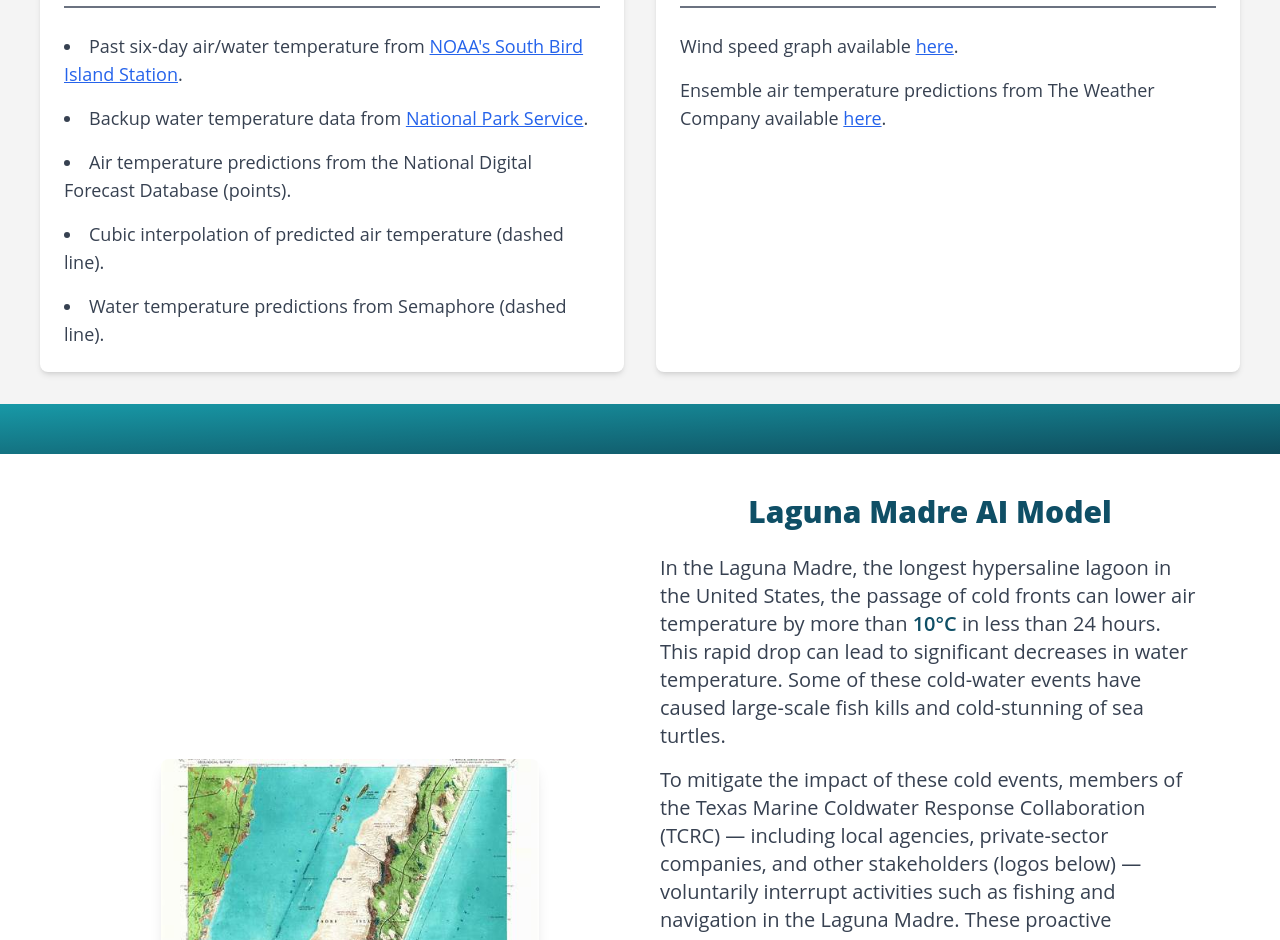
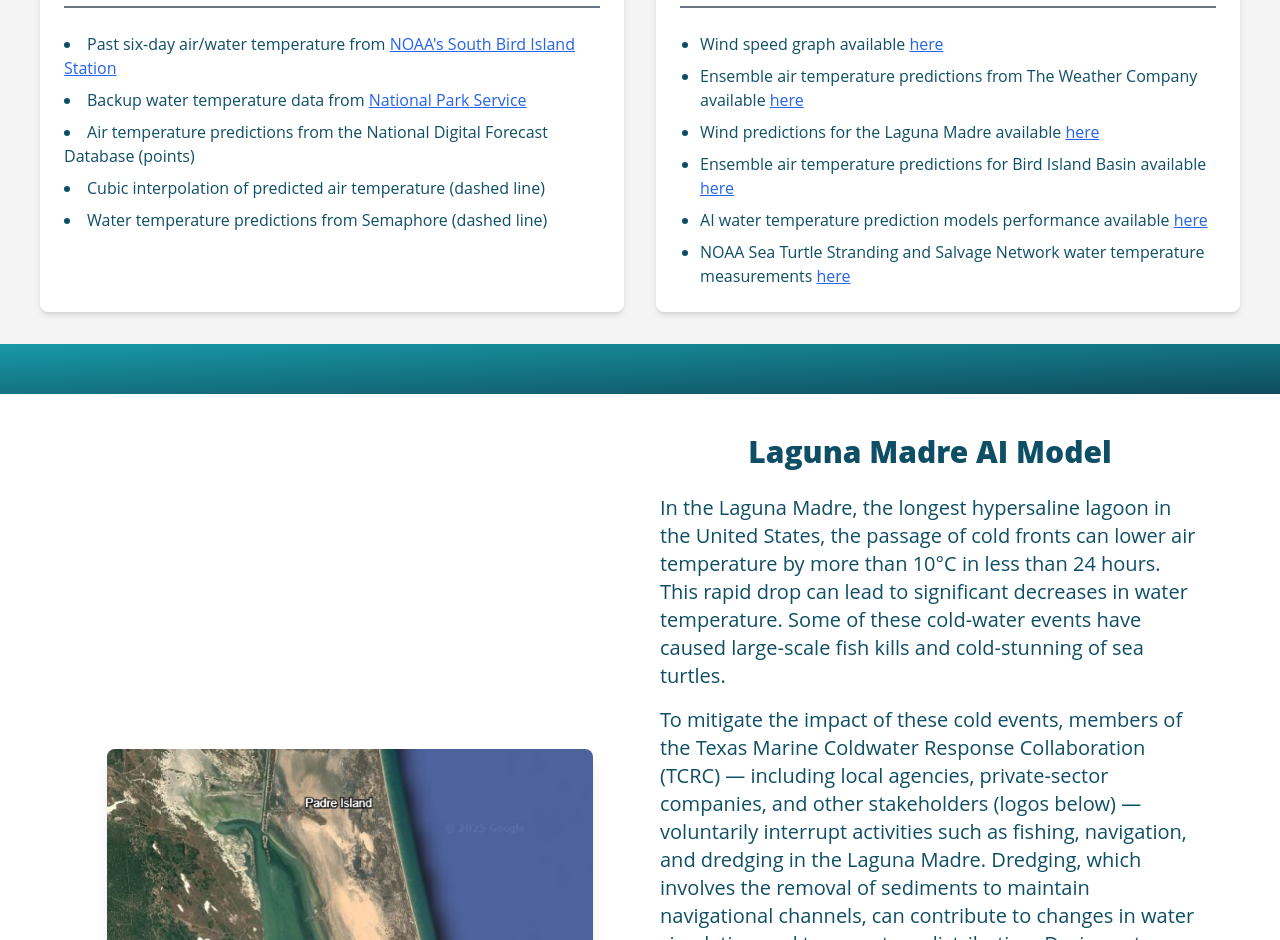
Before and after one commit to conrad-blucher-institute/Flare, a Vue app in the folder vue-ui/: page /south-bird-island in a window 1280 px wide. Shown: the part 1860-2800 px from the top of the page. Built offline with nearby package versions, Linux system fonts and the light colour scheme; no server answers.

Commit message:
Visual Improvements: Map, citation, updated information, updated logos

```diff
--- a/vue-ui/src/views/SouthBirdIslandChartView.vue
+++ b/vue-ui/src/views/SouthBirdIslandChartView.vue
@@ -18,7 +18,6 @@ import { ref, onMounted, onUnmounted } from "vue";
 
 const isSmallScreen = window.innerWidth <= 600;
 const csvURL = ref(`${window.location.origin}/flare/csv-data/Laguna-Madre_Water-Level_Air-Temperature_120hrs.csv`);
-
 
 // Add reactive state for dropdown visibility
 const isExportMenuVisible = ref(false);
@@ -618,8 +617,8 @@ onUnmounted(() => {
         class="w-full h-full object-crop flex opacity-30"
       />
       <!-- Text content overlay -->
-      <div class="absolute  inset-0 flex items-center justify-end pr-10">
-        <h1 class=" w-[150px] lg:w-[550px] text-lg lg:pt-10 md:text-3xl lg:text-5xl font-bold text-center ">
+      <div class="absolute  inset-0 flex items-center justify-center">
+        <h1 class=" max-w-[1500px] text-lg md:text-3xl lg:text-5xl font-bold text-center pr-5 pl-5">
           Water and Air Temperature Trends and Forecasts for the Texas Upper Laguna Madre
         </h1>
       </div>
@@ -659,19 +658,19 @@ onUnmounted(() => {
     <h2 class="text-lg text-xl  lg:text-3xl font-semibold text-center text-dark-text border-b-2 border-gray-500 pb-2 mb-3 lg:pb-4 lg:mb-6">
       How to Use the Interactive Chart
     </h2>
-    <ul class="pt-5 space-y-4 list-none text-md lg:text-lg">
-      <h3 class="text-dark-text text-lg lg:text-xl font-bold text-center">See Temperature Details:</h3>
+    <ul class="pt-5 space-y-4 list-none text-md lg:text-lg text-dark-text">
+      <h3 class="text-lg lg:text-xl font-bold text-center">See Temperature Details:</h3>
       <li class="flex items-start space-x-2">
         <span class="text-blue-secondary">📊</span>
         <p>Move your mouse pointer over any dot or line on the chart to display the exact temperature value and the corresponding date or time.</p>
       </li>
-      <h3 class="text-dark-text text-lg lg:text-xl font-bold text-center">Reset the View:</h3>
+      <h3 class="text-lg lg:text-xl font-bold text-center">Reset the View:</h3>
       <li class="flex items-start space-x-2">
         <span class="text-blue-secondary">🔄</span>
         <p>If you zoom in and want to go back to the original chart view, click the Reset View button in the top-right corner.
           Show or Hide Chart Lines</p>
       </li>
-      <h3 class="text-dark-text text-lg lg:text-xl font-bold text-center">Show or Hide Chart Lines:</h3>
+      <h3 class="text-lg lg:text-xl font-bold text-center">Show or Hide Chart Lines:</h3>
       <li class="flex items-start space-x-2">
         <span class="text-blue-secondary">👆</span>
         <p>Click on a label in the legend below the chart to turn a specific data series line or category on or off</p>
@@ -689,39 +688,64 @@ onUnmounted(() => {
       <h3 class="text-xl lg:text-2xl font-extrabold text-center lg:text-left text-dark-text border-b-2 border-gray-500 pb-2 mb-3 lg:pb-4 lg:mb-6">
         Data on this Graph:
       </h3>
-      <ul class="list-disc list-inside space-y-4 text-base md:text-lg text-gray-700">
+      <ul class="list-disc list-inside space-y-2 text-md lg:text-l text-dark-text">
         <li>
           Past six-day air/water temperature from
           <a href="https://tidesandcurrents.noaa.gov/stationhome.html?id=8776139"
-            class="underline text-blue-600 hover:text-blue-800" target="_blank">NOAA's South Bird Island Station</a>.
+            class="underline text-blue-600 hover:text-blue-800" target="_blank">NOAA's South Bird Island Station</a>
         </li>
         <li>
           Backup water temperature data from
           <a href="https://lighthouse.tamucc.edu/overview/171"
-            class="underline text-blue-600 hover:text-blue-800" target="_blank">National Park Service</a>.
+            class="underline text-blue-600 hover:text-blue-800" target="_blank">National Park Service</a>
         </li>
-        <li>Air temperature predictions from the National Digital Forecast Database (points).</li>
-        <li>Cubic interpolation of predicted air temperature (dashed line).</li>
-        <li>Water temperature predictions from Semaphore (dashed line).</li>
+        <li>Air temperature predictions from the National Digital Forecast Database (points)</li>
+        <li>Cubic interpolation of predicted air temperature (dashed line)</li>
+        <li>Water temperature predictions from Semaphore (dashed line)</li>
       </ul>
     </div>
 
     <!-- Right Column -->
     <div class="lg:col-span-1 bg-white p-6 rounded-lg shadow-md">
-      <h3 class=" text-xl lg:text-2xl font-extrabold  text-center lg:text-left text-dark-text border-b-2 border-gray-500 pb-2 mb-3 lg:pb-4 lg:mb-6">
+      <h3 class="text-xl lg:text-2xl font-extrabold text-center lg:text-left text-dark-text border-b-2 border-gray-500 pb-2 mb-3 lg:pb-4 lg:mb-6">
         Additional Information
       </h3>
-      <p class="text-base md:text-lg text-gray-700 mb-4">
-        Wind speed graph available
-        <a href="https://example.com/wind-speed" target="_blank"
-          class="underline text-blue-600 hover:text-blue-800">here</a>.
-      </p>
-      <p class="text-base md:text-lg text-gray-700">
-        Ensemble air temperature predictions from The Weather Company available
-        <a href="https://example.com/temperature-predictions" target="_blank"
-          class="underline text-blue-600 hover:text-blue-800">here</a>.
-      </p>
+      <ul class="list-disc space-y-2 pl-5 text-dark-text">
+        <li>
+          Wind speed graph available
+          <a href="https://cbigrid.tamucc.edu/tpw/graph-only-wind.html" target="_blank" class="underline text-blue-600 hover:text-blue-800">here</a>
+        </li>
+        <li>
+          Ensemble air temperature predictions from The Weather Company available
+          <a href="https://cbigrid.tamucc.edu/tpw/ibm-charts.html?location=sbirdisland" target="_blank" class="underline text-blue-600 hover:text-blue-800">here</a>
+        </li>
+        <li>
+          Wind predictions for the Laguna Madre available
+          <a href="https://cbigrid.tamucc.edu/tpw/graph-only-wind.html" target="_blank" class="underline text-blue-600 hover:text-blue-800">
+            here
+          </a>
+        </li>
+        <li>
+          Ensemble air temperature predictions for Bird Island Basin available
+          <a href="https://cbigrid.tamucc.edu/tpw/graph-only-wind.html" target="_blank" class="underline text-blue-600 hover:text-blue-800">
+            here
+          </a>
+        </li>
+        <li>
+          AI water temperature prediction models performance available
+          <a href="https://lighthouse.tamucc.edu/supertool.php?stnid=013&elev=mwl&mode=nnwtp" target="_blank" class="underline text-blue-600 hover:text-blue-800">
+            here
+          </a>
+        </li>
+        <li>
+          NOAA Sea Turtle Stranding and Salvage Network water temperature measurements
+          <a href="https://connect.fisheries.noaa.gov/content/c0773132-9590-4e21-bb42-676e2140fbaa/" target="_blank" class="underline text-blue-600 hover:text-blue-800">
+            here
+          </a>
+        </li>
+      </ul>
     </div>
+
 </section>
 
 <!-- Section Divider -->
@@ -730,31 +754,37 @@ onUnmounted(() => {
   <!-- About Section -->
   <section class="grid grid-cols-1 lg:grid-cols-2 bg-white py-10 px-6 md:px-20 gap-10 items-center">
       <!-- Image Section -->
-      <div class="flex justify-center">
-        <img
-          src="@/assets/images/SouthBirdIslandMap.jpg"
-          alt="Map of South Bird Island, Texas"
-          class="w-[70%] h-auto rounded-lg shadow-lg"
-        >
+      <div class="flex flex-col items-center">
+        <div class="flex justify-center">
+          <img
+            src="@/assets/images/LagunaMadreMap.png"
+            alt="Map of Laguna Madre, Texas"
+            class="w-[90%] h-auto rounded-lg shadow-lg"
+          >
+        </div>
+        <p class="text-xs text-center text-gray-600 mt-2">
+          Map imagery © 2024 Google Earth, Data © Google, Maxar Technologies, U.S. Geological Survey, USDA Farm Service Agency.
+        </p>
       </div>
+
 
       <!-- Text Content Section -->
       <div class="text-center lg:text-left">
         <h2 class="text-lg lg:text-3xl font-extrabold text-center text-dark-text mb-6">
           Laguna Madre AI Model
         </h2>
-        <p class="text-md lg:text-xl text-gray-700 mb-4">
+        <p class="text-md lg:text-xl text-dark-text mb-4">
           In the Laguna Madre, the longest hypersaline lagoon in the United States, the passage of cold fronts can lower air temperature by more than
-          <strong class="font-semibold text-dark-text">10°C</strong> in less than 24 hours. This rapid drop can lead to significant decreases in water temperature. Some of these cold-water events have caused large-scale fish kills and cold-stunning of sea turtles.
+          10°C in less than 24 hours. This rapid drop can lead to significant decreases in water temperature. Some of these cold-water events have caused large-scale fish kills and cold-stunning of sea turtles.
         </p>
-        <p class="text-md lg:text-xl text-gray-700 mb-4">
-          To mitigate the impact of these cold events, members of the Texas Marine Coldwater Response Collaboration (TCRC) — including local agencies, private-sector companies, and other stakeholders (logos below) — voluntarily interrupt activities such as fishing and navigation in the Laguna Madre. These proactive measures help protect marine life and mobilize resources during critical times.
+        <p class="text-md lg:text-xl text-dark-text mb-4">
+          To mitigate the impact of these cold events, members of the Texas Marine Coldwater Response Collaboration (TCRC) — including local agencies, private-sector companies, and other stakeholders (logos below) — voluntarily interrupt activities such as fishing, navigation, and dredging in the Laguna Madre. Dredging, which involves the removal of sediments to maintain navigational channels, can contribute to changes in water circulation and temperature distribution. During extreme cold events, suspending dredging operations helps minimize further disturbances to the ecosystem and allows marine life to seek refuge in deeper, more stable waters. These proactive measures help protect marine life and mobilize resources during critical times.
         </p>
-        <p class="text-md lg:text-xl text-gray-700 mb-4">
+        <p class="text-md lg:text-xl text-dark-text mb-4">
           Accurate temperature predictions are essential for managing these interruptions effectively. The live-updating graph above displays the latest air and water temperature measurements, along with predicted air and water temperatures for the Laguna Madre. Research and development of improved model predictions are ongoing for improved collaborative decision-making during cold weather and cold-stunning events.
         </p>
-        <p class="text-md lg:text-xl text-gray-700 mb-4">
-          This AI model was developed by the Cool Turtles team from the Coastal Dynamics Lab. The Cool Turtles team is led by PhD student
+        <p class="text-md lg:text-xl text-dark-text mb-4">
+          This AI model was originally developed by Dr. Robyn Ball during her master's studies at Texas A&M University–Corpus Christi. Responsibility for the model has since been entrusted to the Cool Turtles team at the Coastal Dynamics Lab. The Cool Turtles team is led by PhD student
           <a href="https://www.linkedin.com/in/miranda-white-859b2414a/" target="_blank" class="text-blue-500 hover:underline">Miranda White</a>,
           alongside her talented teammates
           <a href="https://www.linkedin.com/in/jarett-woodall-mba-8a3696224/" target="_blank" class="text-blue-500 hover:underline">Jarett Woodall</a>,
@@ -770,7 +800,21 @@ onUnmounted(() => {
 
 
     <!-- Footer -->
-    <footer class="bg-navy-blue py-10 text-dark-text">
+    <footer class="bg-navy-blue py-10 text-dark-text space-y-2">
+      <div class="flex flex-col justify-center items-center text-white text-sm lg:text-lg">
+        <a href="https://tpwd.texas.gov/" target="_blank" class="hover:scale-110 transition-transform">
+          <p>Texas Parks & Wildlife</p>
+        </a>
+        <a href="https://tpwd.texas.gov/" target="_blank" class="hover:scale-110 transition-transform">
+          <p>NPS Sea Turtle Science and Recovery</p>
+        </a>
+        <a href="https://journals.plos.org/plosone/article?id=10.1371/journal.pone.0173920" target="_blank" class="hover:scale-110 transition-transform">
+          <p>PLOS One: Publication Defining Cold Stunning Threshold</p>
+        </a>
+        <a href="https://www.coastaldynamicslab.org/water-temperature-predictionse" target="_blank" class="hover:scale-110 transition-transform">
+          <p>TAMUCC CBI Water Temperature Predictions Reports</p>
+        </a>
+      </div>
       <div class="flex flex-wrap justify-center items-center gap-8 lg:gap-16 mx-auto p-1 lg:p-4">
         <a href="https://www.conradblucherinstitute.org/" target="_blank" class="hover:scale-110 transition-transform">
           <img src="@/assets/images/CBI-Logo.png" alt="CBI Logo" class="max-w-[165px] lg:max-w-[250px] ">
@@ -793,11 +837,20 @@ onUnmounted(() => {
         <a href="https://www.coastaldynamicslab.org/" target="_blank" class="hover:scale-110 transition-transform">
           <img src="@/assets/images/CDL-Logo.png" alt="Coastal Dynamics Lab Logo" class="max-w-[80px] lg:max-w-[150px]">
         </a>
+        <a href="https://www.nps.gov/index.htm" target="_blank">
+          <img class="footer-logo" src="@/assets/images/NPS-Logo.png" alt="National Park Service Logo">
+        </a>
+        <a href="https://www.weather.gov/" target="_blank">
+          <img src="@/assets/images/NWS-Logo.png" alt="National Weather Service Logo" class="max-w-[80px] lg:max-w-[150px]">
+        </a>
+        <a href="https://www.uscg.mil/" target="_blank">
+          <img  src="@/assets/images/CG-Logo.png" alt="USA Coast Guard Logo" class="max-w-[80px] lg:max-w-[150px]">
+        </a>
+        <a href="https://www.joincca.org/" target="_blank">
+          <img src="@/assets/images/CCA-Logo.png" alt="Coastal Conservation Association Logo" class="max-w-[80px] lg:max-w-[150px]">
+        </a>
       </div>
-      <p class="text-center mt-6 text-sm text-light-text">
-        Photos courtesy of the National Park Service.
-      </p>
-      <p class="text-center text-sm text-light-text">(Click logos to visit.)</p>
+      <p class="text-center text-sm text-light-text">(Click on the logos to visit each contributor's website)</p>
     </footer>
   </div>
 </template>
```
Also changed, not shown: vue-ui/src/assets/images/LagunaMadreMap.png (added), vue-ui/src/assets/images/SouthBirdIslandMap.jpg (deleted).
